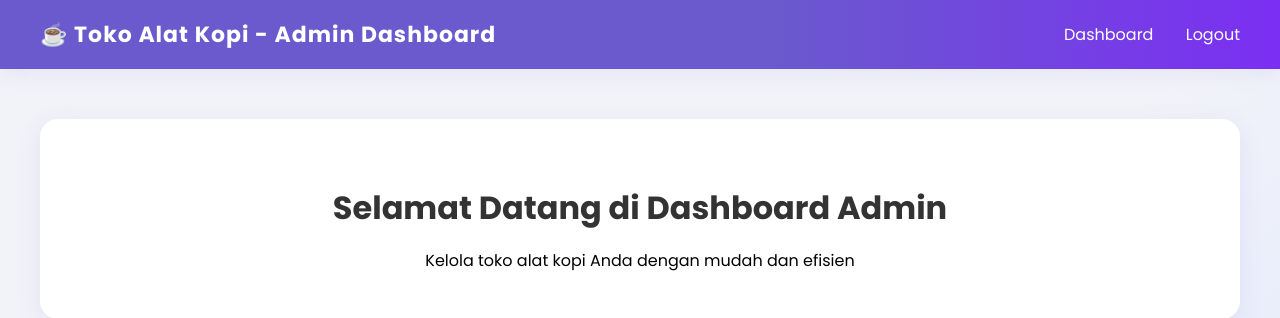
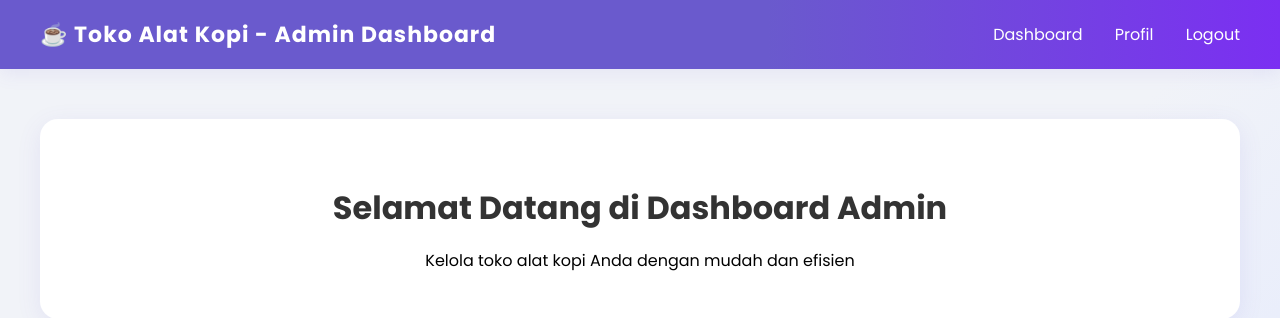
Before and after one commit to aureliasept/toko_alat_kopi_v2, a PHP site: page /toko_alat_kopi1/dashboard.php in a window 1280 px wide. Shown: the top 318 px of the page. Run offline with PHP 8.4, Linux system fonts and the light colour scheme; the visitor is signed in with stand-in values (Sample User, id 1); data that the repository does not hold is empty.

Commit message:
Menampilkan tombol ke halaman profile pengguna di dashboard
Menambahkan navigasi atau tombol di dashboard untuk mengakses halaman profil pengguna.

```diff
--- a/dashboard.php
+++ b/dashboard.php
@@ -452,6 +452,7 @@ $totalProducts = count($products);
         <div class="navbar-left">☕ Toko Alat Kopi - Admin Dashboard</div>
         <div class="navbar-right">
             <a href="dashboard.php">Dashboard</a>
+            <a href="profile.php">Profil</a>
             <a href="logout.php" id="logoutLink">Logout</a>
         </div>
     </div>
```
